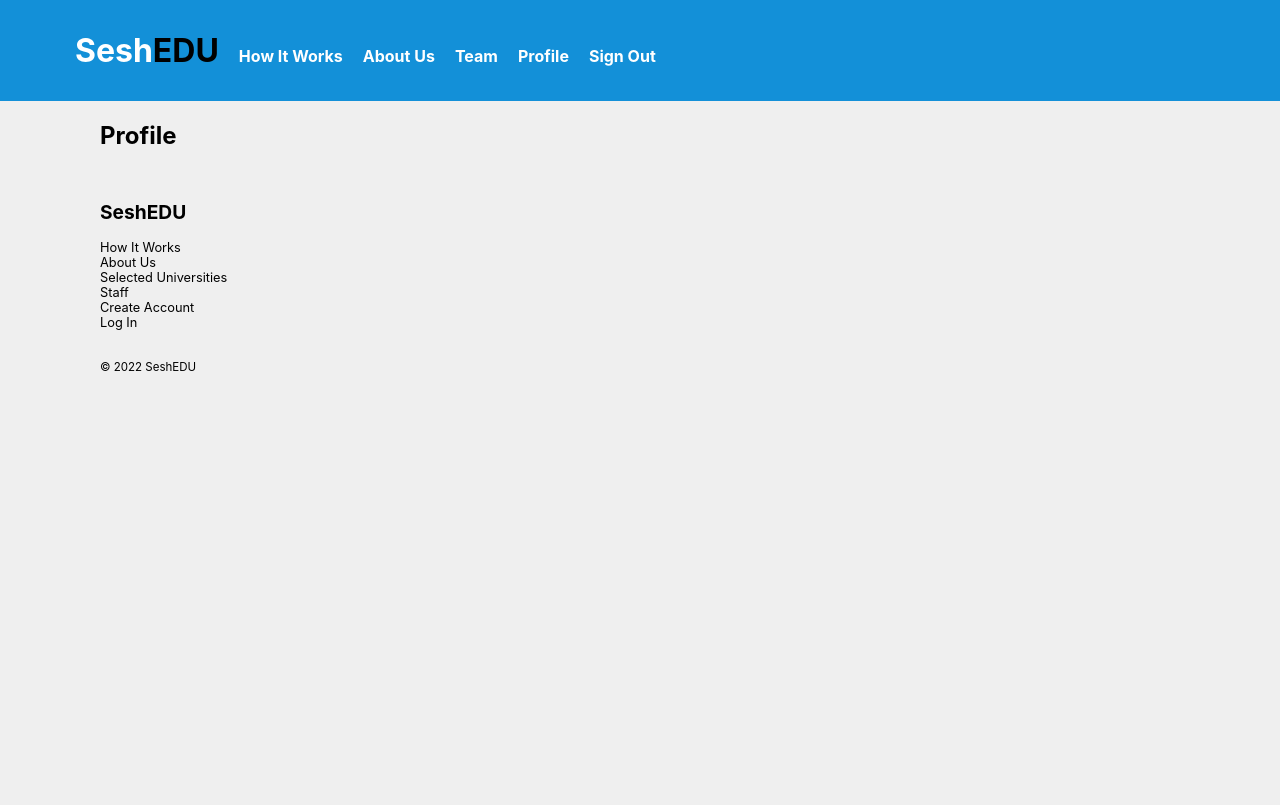
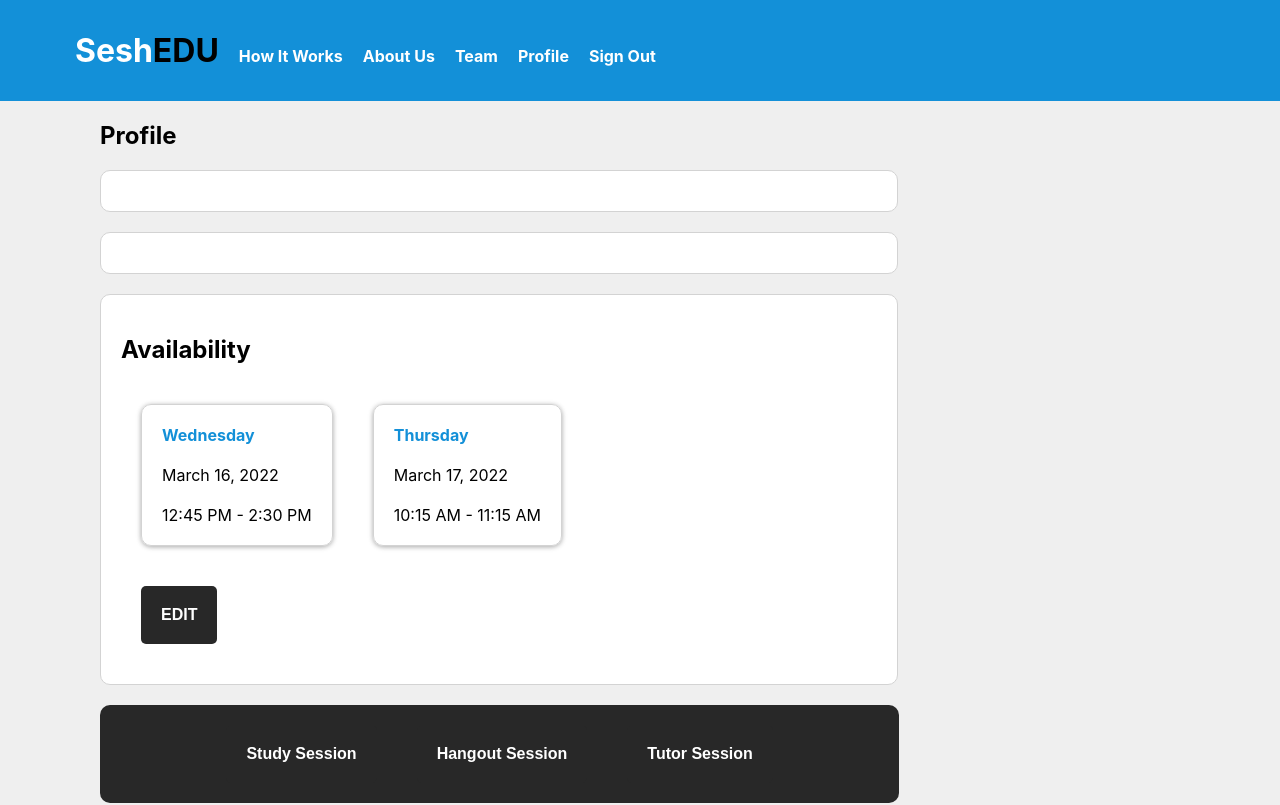
Before and after one commit to aphex29/SeshEDU, a React (Create React App) app in the folder src/main/frontend/: page /profile in a window 1280 px wide. Shown: the top 805 px of the page. Built offline with nearby package versions, Linux system fonts and the light colour scheme.

Commit message:
Add functionality to availability components

```diff
--- /dev/null
+++ b/src/main/frontend/src/availability/Availability.css
@@ -0,0 +1,16 @@
+.available-date-card {
+    border-style: solid;
+    border-color: lightgray;
+    border-width: thin;
+    border-radius: 10px;
+    margin: 20px;
+    display: inline-block;
+    padding: 20px;
+    box-shadow: 0 1px 6px rgba(0, 0, 0, 0.12), 0 1px 4px rgba(0, 0, 0, 0.24);
+
+}
+
+.available-day-of-week {
+    font-weight: bold;
+    color: #1390d8;
+}
--- /dev/null
+++ b/src/main/frontend/src/availability/Availability.js
@@ -0,0 +1,47 @@
+import React from 'react';
+import './Availability.css';
+import Button from '../button/Button';
+
+function Availability(props) {
+
+    const parseTime = (time) => {
+        let hour = parseInt(time) % 12;
+        let minute = "" + parseInt((time - parseInt(time)) * 60);
+        if (minute < 10) minute = "0" + minute;
+        if (hour === 0) hour = 12;
+        if (time >= 0 && time < 12) {
+            return <span>{"" + hour + ":" + minute + " AM"}</span>;
+        } else {
+            return <span>{"" + hour + ":" + minute + " PM"}</span>;
+        }
+    }
+
+    const getAvailHTML = (availableMap) => {
+        let availability = []
+        for (let key in availableMap) {
+            let avail = availableMap[key];
+            availability.push(
+                <div key={avail.key} className="available-date-card">
+                    <div className="available-day-of-week">{new Intl.DateTimeFormat('en-US', {weekday: 'long'}).format(avail.date)}</div>
+                    <br />
+                    <div className="available-date">{new Intl.DateTimeFormat('en-US', {month: 'long'}).format(avail.date)} {avail.date.getDate()}, {avail.date.getFullYear()}</div>
+                    <br />
+                    <div className="available-time">{parseTime(avail.startTime)} - {parseTime(avail.endTime)}</div>
+                </div>
+            )
+        }
+        return availability;
+    }
+
+    return (
+        <div>
+            <h2>Availability</h2>
+
+           {getAvailHTML(props.availability)}
+           <br />
+            <Button value="EDIT" />
+        </div>
+    );
+}
+
+export default Availability;
--- a/src/main/frontend/src/availability/Container.js
+++ b/src/main/frontend/src/availability/Container.js
@@ -1,15 +1,93 @@
-import React, { useState } from 'react';
+import React, { useState, useEffect } from 'react';
+import Availability from './Availability';
 import axios from 'axios';
 
-function AvailabilityContainer() {
+function AvailabilityContainer(props) {
     // Add logic for objects, handling form, and axios communication w/ backend
+    const [availability, setAvailability] = useState({});
 
+    useEffect(() => {
+        /*
+        /api/v1/get/availability
+
+        NOTE: use props.userId to get info for user.
+
+        params: id
+        */
+        const getAvailability = () => {
+            let availabilityMap = {
+                1: {id: 1, userId: 2, date: new Date(2022, 2, 16), startTime: 12.75, endTime:14.50},
+                3: {id: 3, userId: 2, date: new Date(2022, 2, 17), startTime: 10.25, endTime:11.25}
+            }
+            setAvailability(availabilityMap);
+        }
+
+        getAvailability();
+    }, []);
+
+
+    /*
+    /api/v1/create/availability
+
+    params: userId, date, startTime, endTime
+    */
+    const [newAvailability, setNewAvailability] = useState({
+        userId: props.userId,
+        date: '',
+        startTime: '',
+        endTime: ''
+    })
+    const addAvailability = async (e) => {
+        e.preventDefault();
+        let response = await axios.post('http://localhost:8080/api/v1/create/availability', newAvailability)
+        .catch(error => console.log(error));
+        let availResponse = response.data;
+        setAvailability((prev) => ({...prev, [availResponse.id]: availResponse}))
+    }
+
+    /*
+    /api/v1/update/availability/start-time
+
+    params: id, newStartTime
+    */
+    const updateStartTime = async (e) => {
+
+    }
+
+
+    /*
+    /api/v1/update/availability/end-time
+
+    params: id, newStartTime
+    */
+    const updateEndTime = async (e) => {
+
+    }
+
+    /*
+    /api/v1/delete/availability
+
+    params: id
+    */
+    const deletAvailability = async(e) => {
+
+    }
+
+    /* /api/v1/get/available-matches
+
+    params: userId
+    */
+    const getAvailableMatches = async (e) => {
+
+    }
 
     return (
         <div>
+            <Availability availability={availability} />
 
         </div>
     );
 }
 
+
 export default AvailabilityContainer;
--- a/src/main/frontend/src/button/Button.css
+++ b/src/main/frontend/src/button/Button.css
@@ -1 +1,16 @@
-/* */
+button {
+    background-color: #282828;
+    padding: 20px;
+    margin: 20px;
+    color: white;
+    font-size: 1em;
+    border-radius: 5px;
+    -webkit-appearance: none;
+    font-weight: bold;
+    border: none;
+}
+
+button:hover {
+    background-color: #1390d8;
+    transition-duration: 0.3s;
+}
--- a/src/main/frontend/src/button/Button.js
+++ b/src/main/frontend/src/button/Button.js
@@ -1,5 +1,5 @@
 import React from 'react';
-import 'Button.css';
+import './Button.css';
 import PropTypes from 'prop-types';
 
 function Button(props) {
--- a/src/main/frontend/src/profile/UserProfile.css
+++ b/src/main/frontend/src/profile/UserProfile.css
@@ -3,3 +3,23 @@ main {
     margin-left: 100px;
     margin-right: 100px;
 }
+
+.box {
+    border-style: solid;
+    border-width: thin;
+    border-color: lightgray;
+    border-radius: 10px;
+    margin-top: 50px;
+    background-color: white;
+    padding: 20px;
+    width: 70%;
+    margin-top: 20px;
+    margin-bottom: 20px;
+}
+
+#sessionButtons {
+    text-align: center;
+    background-color: #282828;
+    width: 74%;
+    border-radius: 10px;
+}
--- a/src/main/frontend/src/profile/UserProfile.js
+++ b/src/main/frontend/src/profile/UserProfile.js
@@ -1,10 +1,12 @@
 import React from 'react';
+import './UserProfile.css';
 import ProfileHeaderContainer from '../header/Container';
 import EducationContainer from '../education/Container';
 import SkillsContainer from '../skills/Container';
 import HobbiesContainer from '../hobbies/Container';
 import AvailabilityContainer from '../availability/Container';
 import SessionsContainer from '../sessions/Container';
+import Button from '../button/Button';
 
 function UserProfile() {
     return(
@@ -13,15 +15,31 @@ function UserProfile() {
 
             <ProfileHeaderContainer />
 
-            <EducationContainer />
+            <div className="box">
+                <EducationContainer />
+            </div>
 
-            <SkillsContainer />
+            <div className="box">
+                <SkillsContainer />
 
-            <HobbiesContainer />
+                <HobbiesContainer />
+            </div>
 
-            <AvailabilityContainer />
+            <div className="box">
+                <AvailabilityContainer />
+            </div>
 
-            <SessionsContainer />
+            <div id="sessionButtons">
+                <Button type="submit" value="Study Session" />
+
+                <Button type="submit" value="Hangout Session" />
+
+                <Button type="submit" value="Tutor Session" />
+            </div>
+
+            <div className="box">
+                <SessionsContainer />
+            </div>
         </main>
     );
 }
```
Also changed, not shown: 2 other files (tests, documents, lock files or other folders).
